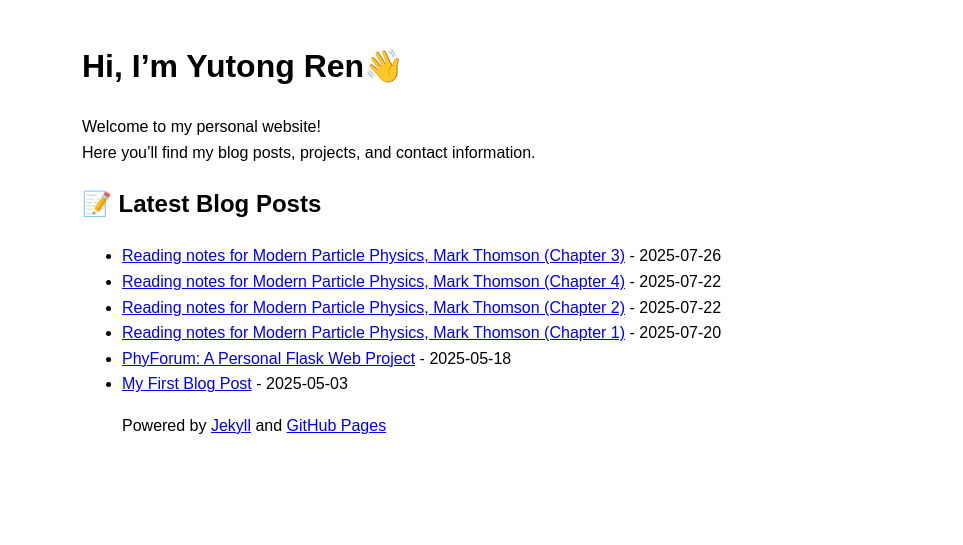
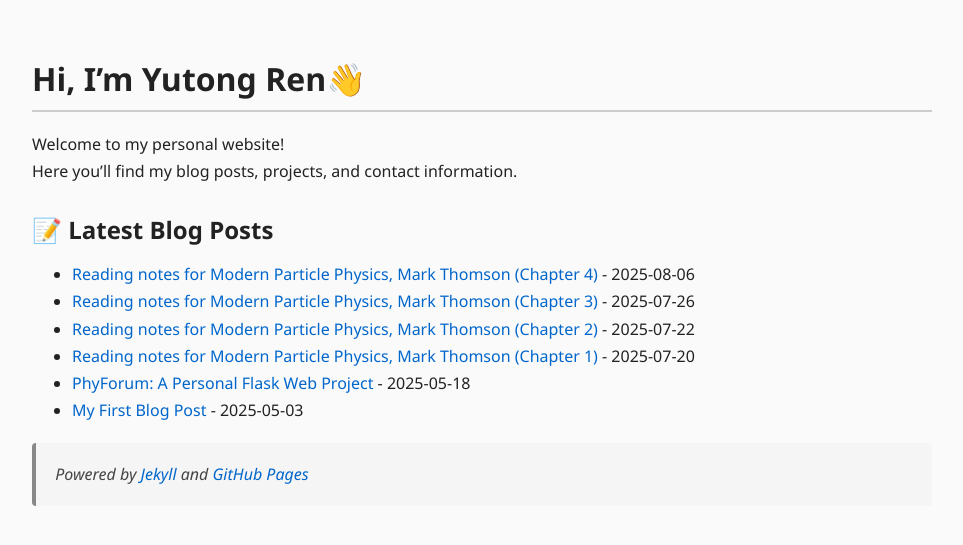
Before and after one commit to stur007/stur007.github.io, a Jekyll site: the page built from index.md, in a window 1280 px wide. Shown: the top 545 px of the page, without its empty margins (158-1121 px from the left). Built offline with Jekyll 4.4.1, drawn with Linux system fonts in a browser that asks for light colours.

Commit message:
display style change

```diff
--- a/_layouts/default.html
+++ b/_layouts/default.html
@@ -19,16 +19,74 @@
 
   <style>
     body {
-      max-width: 800px;
+      max-width: 900px;
       margin: auto;
-      font-family: Arial, sans-serif;
-      line-height: 1.6;
+      font-family: "Segoe UI", "Helvetica Neue", Arial, sans-serif;
+      line-height: 1.7;
       padding: 20px;
+      background: #fafafa;
+      color: #222;
     }
-    pre, code {
-      background: #f4f4f4;
-      padding: 2px 6px;
+
+    h1, h2, h3, h4 {
+      font-weight: 600;
+      line-height: 1.3;
+      margin-top: 1.2em;
+      margin-bottom: 0.6em;
+    }
+    h1 {
+      border-bottom: 2px solid #ccc;
+      padding-bottom: 0.3em;
+    }
+
+    blockquote {
+      border-left: 4px solid #888;
+      background: #f5f5f5;
+      padding: 0.8em 1.2em;
+      margin: 1.2em 0;
+      font-style: italic;
+      color: #444;
       border-radius: 4px;
+    }
+    blockquote p {
+      margin: 0.3em 0;
+    }
+
+    code {
+      background: #f0f0f0;
+      padding: 2px 5px;
+      border-radius: 4px;
+      font-size: 90%;
+      font-family: Consolas, monospace;
+      color: #c7254e;
+    }
+
+    pre code {
+      background: none;
+      color: inherit;
+      padding: 0;
+    }
+    pre {
+      background: #2d2d2d;
+      color: #f8f8f2;
+      padding: 12px;
+      border-radius: 6px;
+      overflow-x: auto;
+      font-size: 90%;
+      font-family: Consolas, monospace;
+      margin: 1.2em 0;
+    }
+
+    .MathJax_Display {
+      margin: 1em 0 !important;
+    }
+
+    a {
+      color: #0066cc;
+      text-decoration: none;
+    }
+    a:hover {
+      text-decoration: underline;
     }
   </style>
 </head>
--- a/_posts/2025-08-06-mmp-chap-04.md
+++ b/_posts/2025-08-06-mmp-chap-04.md
@@ -1,7 +1,7 @@
 ---
 layout: default
 title: "Reading notes for Modern Particle Physics, Mark Thomson (Chapter 4)"
-date: 2025-7-22
+date: 2025-8-6
 categories: [particle physics]
 tags: [reading notes, particle physics]
 ---
```
Also changed, not shown: _posts/2025-07-26-mmp-chap-03.md (+1 -1 lines).
